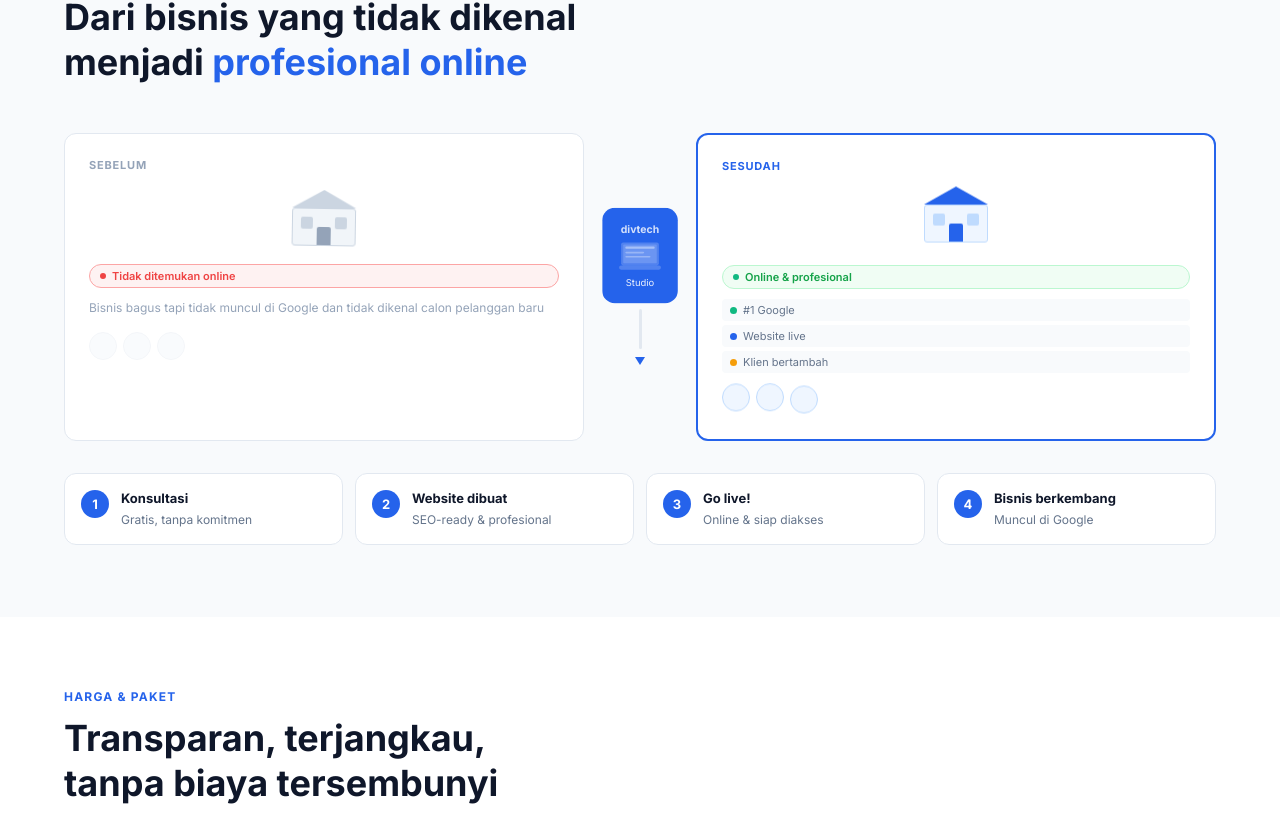
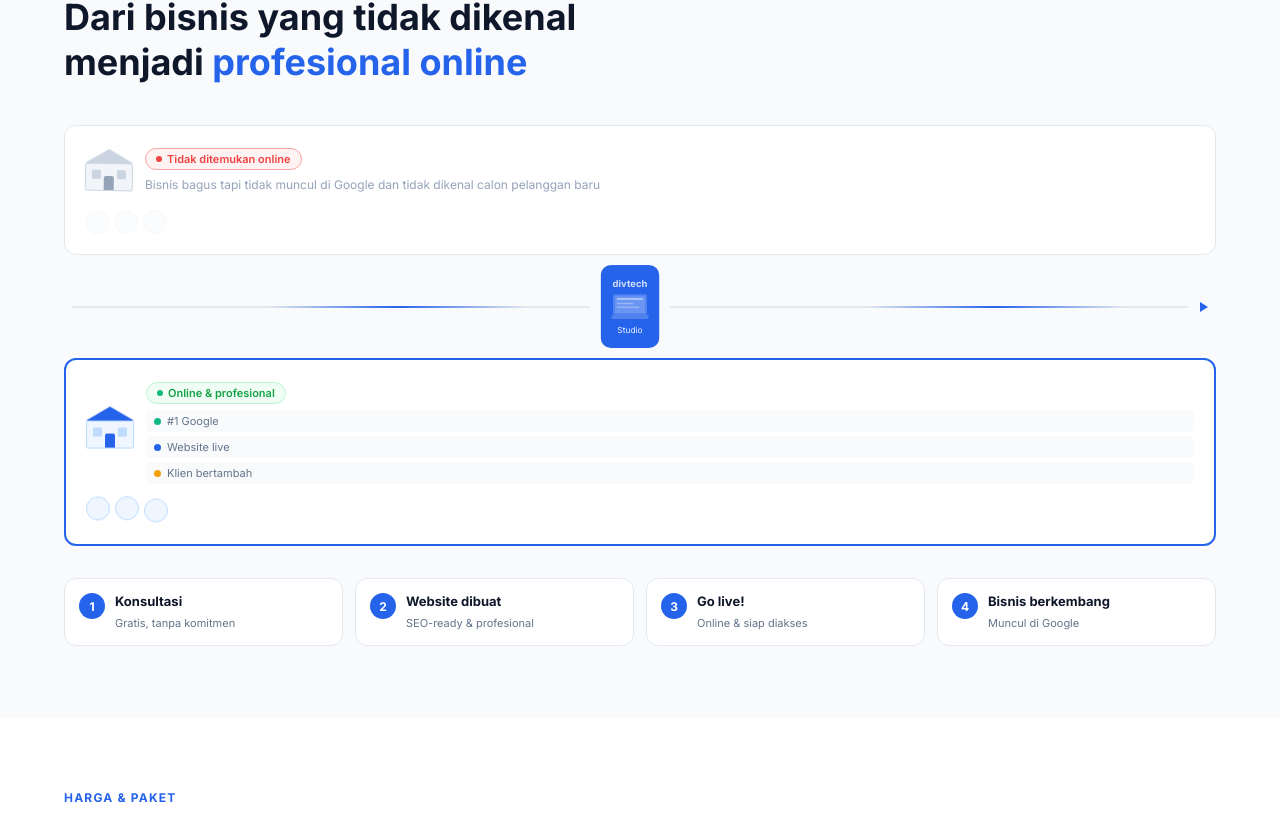
Before and after one commit to dimasvigiarta/divtech-studio, a Next.js app: page / in a window 1280 px wide. Shown: the part 3539-4361 px from the top of the page. Built offline with nearby package versions, Linux system fonts and the light colour scheme.

Commit message:
add before after animation, laptop mockup, workspace animation improvements

```diff
--- a/src/components/BeforeAfter.js
+++ b/src/components/BeforeAfter.js
@@ -6,19 +6,24 @@ export default function BeforeAfter() {
   return (
     <section className={styles.section}>
       <div className={styles.inner}>
-        <p className={styles.sectionLabel}>Transformasi Bisnis</p>
-        <h2 className={styles.sectionTitle}>
+        <p className={styles.sectionLabel} data-aos="fade-up">
+          Transformasi Bisnis
+        </p>
+        <h2
+          className={styles.sectionTitle}
+          data-aos="fade-up"
+          data-aos-delay="100"
+        >
           Dari bisnis yang tidak dikenal
           <br />
           menjadi <span>profesional online</span>
         </h2>
 
-        <div className={styles.cards}>
+        <div className={styles.journey} data-aos="fade-up" data-aos-delay="200">
           {/* BEFORE */}
-          <div className={styles.cardBefore}>
-            <p className={styles.cardLabel}>Sebelum</p>
-            <div className={styles.shopWrap}>
-              <div className={styles.shop}>
+          <div className={styles.card}>
+            <div className={styles.cardTop}>
+              <div className={styles.shopIcon}>
                 <div className={styles.shopRoof}></div>
                 <div className={styles.shopBody}>
                   <div
@@ -30,24 +35,29 @@ export default function BeforeAfter() {
                   <div className={styles.shopDoor}></div>
                 </div>
               </div>
-            </div>
-            <div className={styles.beforeTag}>
+              <div className={styles.cardInfo}>
+                <div className={styles.cardBadge}>
                   <div className={styles.dotRed}></div>
                   Tidak ditemukan online
                 </div>
-            <p className={styles.beforeDesc}>
-              Bisnis bagus tapi tidak muncul di Google dan tidak dikenal calon
-              pelanggan baru
+                <p className={styles.cardDesc}>
+                  Bisnis bagus tapi tidak muncul di Google dan tidak dikenal
+                  calon pelanggan baru
                 </p>
-            <div className={styles.noVisitors}>
+              </div>
+            </div>
+            <div className={styles.visitors}>
               <div className={styles.personGray}></div>
               <div className={styles.personGray}></div>
               <div className={styles.personGray}></div>
             </div>
           </div>
 
-          {/* MIDDLE */}
-          <div className={styles.middle}>
+          {/* ARROW + DIVTECH */}
+          <div className={styles.midWrap}>
+            <div className={styles.arrowLineH}>
+              <div className={styles.arrowFlowH}></div>
+            </div>
             <div className={styles.midCard}>
               <p className={styles.midLabel}>divtech</p>
               <div className={styles.midLaptop}>
@@ -104,17 +114,16 @@ export default function BeforeAfter() {
               </div>
               <p className={styles.midSub}>Studio</p>
             </div>
-            <div className={styles.arrowTrack}>
-              <div className={styles.arrowFlow}></div>
+            <div className={styles.arrowLineH}>
+              <div className={styles.arrowFlowH}></div>
             </div>
-            <div className={styles.arrowTip}></div>
+            <div className={styles.arrowTipH}></div>
           </div>
 
           {/* AFTER */}
-          <div className={styles.cardAfter}>
-            <p className={styles.cardLabelAfter}>Sesudah</p>
-            <div className={styles.shopWrap}>
-              <div className={styles.shopAfter}>
+          <div className={styles.cardHighlight}>
+            <div className={styles.cardTop}>
+              <div className={styles.shopIconAfter}>
                 <div className={styles.shopRoofBlue}></div>
                 <div className={styles.shopBodyBlue}>
                   <div
@@ -126,8 +135,8 @@ export default function BeforeAfter() {
                   <div className={styles.shopDoorBlue}></div>
                 </div>
               </div>
-            </div>
-            <div className={styles.afterTag}>
+              <div className={styles.cardInfo}>
+                <div className={styles.cardBadgeGreen}>
                   <div className={styles.dotGreen}></div>
                   Online & profesional
                 </div>
@@ -141,8 +150,12 @@ export default function BeforeAfter() {
                     <span>Website live</span>
                   </div>
                   <div className={`${styles.gRow} ${styles.r3}`}>
-                <div className={`${styles.gDot} ${styles.gDotYellow}`}></div>
+                    <div
+                      className={`${styles.gDot} ${styles.gDotYellow}`}
+                    ></div>
                     <span>Klien bertambah</span>
+                  </div>
+                </div>
               </div>
             </div>
             <div className={styles.visitors}>
--- a/src/components/BeforeAfter.module.css
+++ b/src/components/BeforeAfter.module.css
@@ -22,87 +22,64 @@
   font-weight: 700;
   color: #0f172a;
   line-height: 1.25;
-  margin-bottom: 48px;
+  margin-bottom: 40px;
 }
 
 .sectionTitle span {
   color: #2563eb;
 }
 
-/* Cards layout */
-.cards {
-  display: grid;
-  grid-template-columns: 1fr 80px 1fr;
-  gap: 16px;
-  align-items: center;
+/* Mobile first - single column */
+.journey {
+  display: flex;
+  flex-direction: column;
+  gap: 12px;
   margin-bottom: 32px;
 }
 
-.cardBefore {
+.card {
   background: #ffffff;
   border: 1px solid #e2e8f0;
   border-radius: 12px;
-  padding: 24px;
-  display: flex;
-  flex-direction: column;
-  gap: 10px;
-  height: 100%;
+  padding: 20px;
 }
 
-.cardAfter {
+.cardHighlight {
   background: #ffffff;
   border: 2px solid #2563eb;
   border-radius: 12px;
-  padding: 24px;
-  display: flex;
-  flex-direction: column;
-  gap: 10px;
-  height: 100%;
+  padding: 20px;
 }
 
-.cardLabel {
-  font-size: 11px;
-  font-weight: 700;
-  color: #94a3b8;
-  text-transform: uppercase;
-  letter-spacing: 0.8px;
+.cardTop {
+  display: flex;
+  align-items: center;
+  gap: 12px;
+  margin-bottom: 16px;
 }
 
-.cardLabelAfter {
-  font-size: 11px;
-  font-weight: 700;
-  color: #2563eb;
-  text-transform: uppercase;
-  letter-spacing: 0.8px;
-}
-
-/* Shop */
-.shopWrap {
-  display: flex;
-  justify-content: center;
-  margin: 8px 0;
-}
-
-.shop {
-  width: 64px;
-  height: 56px;
+.shopIcon {
+  width: 48px;
+  height: 42px;
   position: relative;
+  flex-shrink: 0;
   animation: sadShop 2s ease-in-out infinite;
 }
 
-.shopAfter {
-  width: 64px;
-  height: 56px;
+.shopIconAfter {
+  width: 48px;
+  height: 42px;
   position: relative;
+  flex-shrink: 0;
   animation: happyShop 1.5s ease-in-out infinite;
 }
 
 .shopRoof {
   width: 0;
   height: 0;
-  border-left: 32px solid transparent;
-  border-right: 32px solid transparent;
-  border-bottom: 18px solid #cbd5e1;
+  border-left: 24px solid transparent;
+  border-right: 24px solid transparent;
+  border-bottom: 14px solid #cbd5e1;
   position: absolute;
   top: 0;
 }
@@ -110,61 +87,61 @@
 .shopRoofBlue {
   width: 0;
   height: 0;
-  border-left: 32px solid transparent;
-  border-right: 32px solid transparent;
-  border-bottom: 18px solid #2563eb;
+  border-left: 24px solid transparent;
+  border-right: 24px solid transparent;
+  border-bottom: 14px solid #2563eb;
   position: absolute;
   top: 0;
 }
 
 .shopBody {
-  width: 64px;
-  height: 38px;
+  width: 48px;
+  height: 28px;
   background: #f1f5f9;
   border: 1px solid #cbd5e1;
-  border-radius: 3px;
+  border-radius: 2px;
   position: absolute;
   bottom: 0;
 }
 
 .shopBodyBlue {
-  width: 64px;
-  height: 38px;
+  width: 48px;
+  height: 28px;
   background: #eff6ff;
   border: 1px solid #bfdbfe;
-  border-radius: 3px;
+  border-radius: 2px;
   position: absolute;
   bottom: 0;
 }
 
 .shopWindow {
-  width: 12px;
-  height: 12px;
+  width: 9px;
+  height: 9px;
   background: #cbd5e1;
-  border-radius: 2px;
+  border-radius: 1px;
   position: absolute;
-  top: 8px;
+  top: 6px;
 }
 
 .shopWindowBlue {
-  width: 12px;
-  height: 12px;
+  width: 9px;
+  height: 9px;
   background: #bfdbfe;
-  border-radius: 2px;
+  border-radius: 1px;
   position: absolute;
-  top: 8px;
+  top: 6px;
 }
 
 .shopWindowL {
-  left: 8px;
+  left: 6px;
 }
 .shopWindowR {
-  right: 8px;
+  right: 6px;
 }
 
 .shopDoor {
-  width: 14px;
-  height: 18px;
+  width: 10px;
+  height: 14px;
   background: #94a3b8;
   border-radius: 2px 2px 0 0;
   position: absolute;
@@ -174,8 +151,8 @@
 }
 
 .shopDoorBlue {
-  width: 14px;
-  height: 18px;
+  width: 10px;
+  height: 14px;
   background: #2563eb;
   border-radius: 2px 2px 0 0;
   position: absolute;
@@ -184,31 +161,36 @@
   transform: translateX(-50%);
 }
 
-/* Tags */
-.beforeTag {
+.cardInfo {
+  flex: 1;
+}
+
+.cardBadge {
   display: inline-flex;
   align-items: center;
-  gap: 6px;
+  gap: 5px;
   background: #fef2f2;
   border: 1px solid #fca5a5;
   border-radius: 20px;
-  padding: 4px 10px;
+  padding: 3px 10px;
   font-size: 11px;
   font-weight: 600;
   color: #ef4444;
+  margin-bottom: 6px;
 }
 
-.afterTag {
+.cardBadgeGreen {
   display: inline-flex;
   align-items: center;
-  gap: 6px;
+  gap: 5px;
   background: #f0fdf4;
   border: 1px solid #bbf7d0;
   border-radius: 20px;
-  padding: 4px 10px;
+  padding: 3px 10px;
   font-size: 11px;
   font-weight: 600;
   color: #16a34a;
+  margin-bottom: 6px;
 }
 
 .dotRed {
@@ -227,37 +209,29 @@
   flex-shrink: 0;
 }
 
-.beforeDesc {
+.cardDesc {
   font-size: 12px;
   color: #94a3b8;
-  line-height: 1.6;
-}
-
-/* Visitors */
-.noVisitors {
-  display: flex;
-  gap: 6px;
-  margin-top: 4px;
-}
-
-.personGray {
-  width: 28px;
-  height: 28px;
-  border-radius: 50%;
-  background: #f1f5f9;
-  border: 1px solid #e2e8f0;
-  opacity: 0.4;
+  line-height: 1.5;
 }
 
 .visitors {
   display: flex;
-  gap: 6px;
-  margin-top: 4px;
+  gap: 5px;
+}
+
+.personGray {
+  width: 24px;
+  height: 24px;
+  border-radius: 50%;
+  background: #f1f5f9;
+  border: 1px solid #e2e8f0;
+  opacity: 0.3;
 }
 
 .personBlue {
-  width: 28px;
-  height: 28px;
+  width: 24px;
+  height: 24px;
   border-radius: 50%;
   background: #eff6ff;
   border: 1px solid #bfdbfe;
@@ -271,7 +245,6 @@
   animation-delay: 0.6s;
 }
 
-/* Google rows */
 .googleRows {
   display: flex;
   flex-direction: column;
@@ -318,96 +291,96 @@
   background: #f59e0b;
 }
 
-/* Middle */
-.middle {
+/* Divtech middle card */
+.midWrap {
   display: flex;
-  flex-direction: column;
   align-items: center;
-  gap: 8px;
+  gap: 12px;
+  padding: 0 8px;
 }
 
-.midCard {
-  background: #2563eb;
-  border-radius: 12px;
-  padding: 14px 10px;
-  text-align: center;
-  width: 72px;
-  animation: midPulse 2s ease-in-out infinite;
-}
-
-.midLabel {
-  font-size: 10px;
-  font-weight: 700;
-  color: rgba(255, 255, 255, 0.8);
-  margin-bottom: 6px;
-}
-
-.midLaptop {
-  width: 40px;
-  height: 30px;
-  margin: 0 auto 4px;
-}
-
-.midSub {
-  font-size: 9px;
-  color: rgba(255, 255, 255, 0.9);
-}
-
-.arrowTrack {
-  width: 3px;
-  height: 40px;
+.arrowLineH {
+  flex: 1;
+  height: 2px;
   background: #e2e8f0;
   border-radius: 2px;
   position: relative;
   overflow: hidden;
 }
 
-.arrowFlow {
+.arrowFlowH {
   position: absolute;
-  top: -100%;
-  left: 0;
-  width: 100%;
-  height: 50%;
-  background: linear-gradient(to bottom, transparent, #2563eb, transparent);
-  animation: flowDown 1.5s ease-in-out infinite;
+  top: 0;
+  left: -100%;
+  width: 50%;
+  height: 100%;
+  background: linear-gradient(to right, transparent, #2563eb, transparent);
+  animation: flowRight 1.5s ease-in-out infinite;
 }
 
-.arrowTip {
+.arrowTipH {
   width: 0;
   height: 0;
-  border-left: 5px solid transparent;
-  border-right: 5px solid transparent;
-  border-top: 8px solid #2563eb;
+  border-top: 5px solid transparent;
+  border-bottom: 5px solid transparent;
+  border-left: 8px solid #2563eb;
+  flex-shrink: 0;
+}
+
+.midCard {
+  background: #2563eb;
+  border-radius: 10px;
+  padding: 12px 10px;
+  text-align: center;
+  flex-shrink: 0;
+  animation: midPulse 2s ease-in-out infinite;
+}
+
+.midLabel {
+  font-size: 9px;
+  font-weight: 700;
+  color: rgba(255, 255, 255, 0.8);
+  margin-bottom: 4px;
+}
+
+.midLaptop {
+  width: 36px;
+  height: 27px;
+  margin: 0 auto 3px;
+}
+
+.midSub {
+  font-size: 8px;
+  color: rgba(255, 255, 255, 0.9);
 }
 
 /* Steps */
 .steps {
   display: grid;
-  grid-template-columns: repeat(4, 1fr);
-  gap: 12px;
-  margin-top: 32px;
+  grid-template-columns: 1fr 1fr;
+  gap: 10px;
 }
 
 .step {
   background: #ffffff;
   border: 1px solid #e2e8f0;
   border-radius: 12px;
-  padding: 16px;
+  padding: 14px;
   display: flex;
   align-items: flex-start;
-  gap: 12px;
+  gap: 10px;
 }
 
 .stepNum {
-  width: 28px;
-  height: 28px;
+  width: 26px;
+  height: 26px;
   background: #2563eb;
   color: #ffffff;
   border-radius: 50%;
   display: flex;
   align-items: center;
   justify-content: center;
-  font-size: 13px;
+  font-size: 12px;
   font-weight: 700;
   flex-shrink: 0;
 }
@@ -421,8 +394,16 @@
 }
 
 .step span {
-  font-size: 12px;
+  font-size: 11px;
   color: #64748b;
+}
+
+/* Desktop */
+@media (min-width: 768px) {
+  .steps {
+    grid-template-columns: repeat(4, 1fr);
+    gap: 12px;
+  }
 }
 
 /* Animations */
@@ -463,12 +444,12 @@
   }
 }
 
-@keyframes flowDown {
+@keyframes flowRight {
   0% {
-    top: -100%;
+    left: -100%;
   }
   100% {
-    top: 100%;
+    left: 100%;
   }
 }
 
@@ -481,82 +462,3 @@
     transform: scale(1.05);
   }
 }
-
-/* Tablet */
-@media (max-width: 900px) {
-  .steps {
-    grid-template-columns: repeat(2, 1fr);
-  }
-}
-
-/* Mobile */
-@media (max-width: 640px) {
-  .cards {
-    grid-template-columns: 1fr !important;
-    gap: 12px;
-  }
-
-  .middle {
-    flex-direction: row !important;
-    justify-content: center;
-    align-items: center;
-    padding: 4px 0;
-    gap: 8px;
-  }
-
-  .midCard {
-    width: 60px;
-    padding: 10px 8px;
-  }
-
-  .arrowTrack {
-    width: 48px !important;
-    height: 3px !important;
-  }
-
-  .arrowFlow {
-    top: 0 !important;
-    left: -100% !important;
-    width: 50% !important;
-    height: 100% !important;
-    background: linear-gradient(
-      to right,
-      transparent,
-      #2563eb,
-      transparent
-    ) !important;
-    animation: flowRight 1.5s ease-in-out infinite !important;
-  }
-
-  .arrowTip {
-    width: 0 !important;
-    height: 0 !important;
-    border-top: 5px solid transparent !important;
-    border-bottom: 5px solid transparent !important;
-    border-left: 8px solid #2563eb !important;
-    border-right: none !important;
-  }
-
-  .steps {
-    grid-template-columns: 1fr 1fr;
-    gap: 10px;
-  }
-}
-
-@keyframes flowRight {
-  0% {
-    left: -100%;
-  }
-  100% {
-    left: 100%;
-  }
-}
-
-@keyframes flowRight {
-  0% {
-    left: -100%;
-  }
-  100% {
-    left: 100%;
-  }
-}
```
Lines whose indentation alone changed are shown as unchanged.
